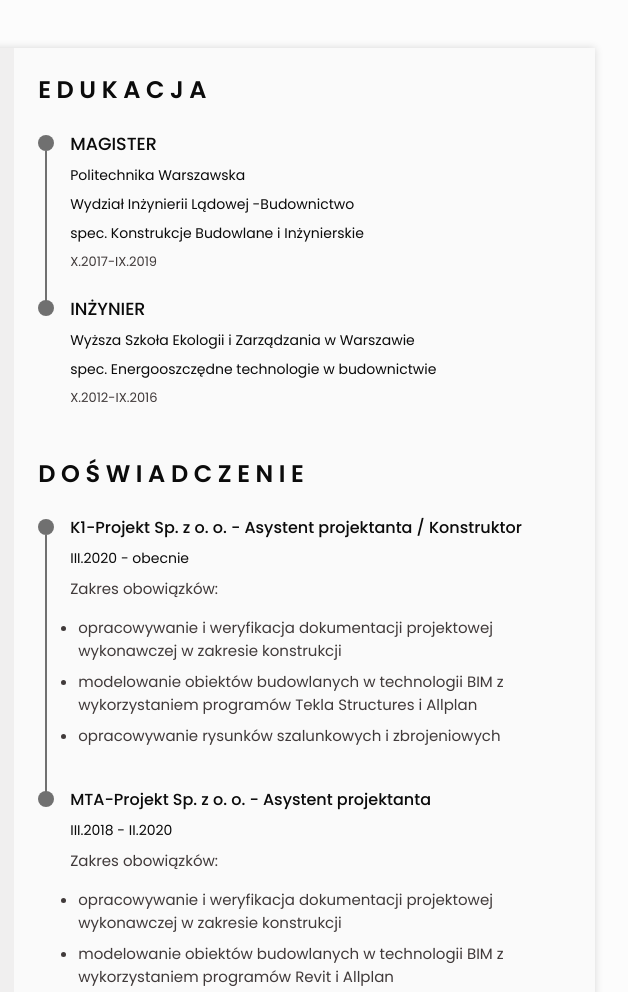
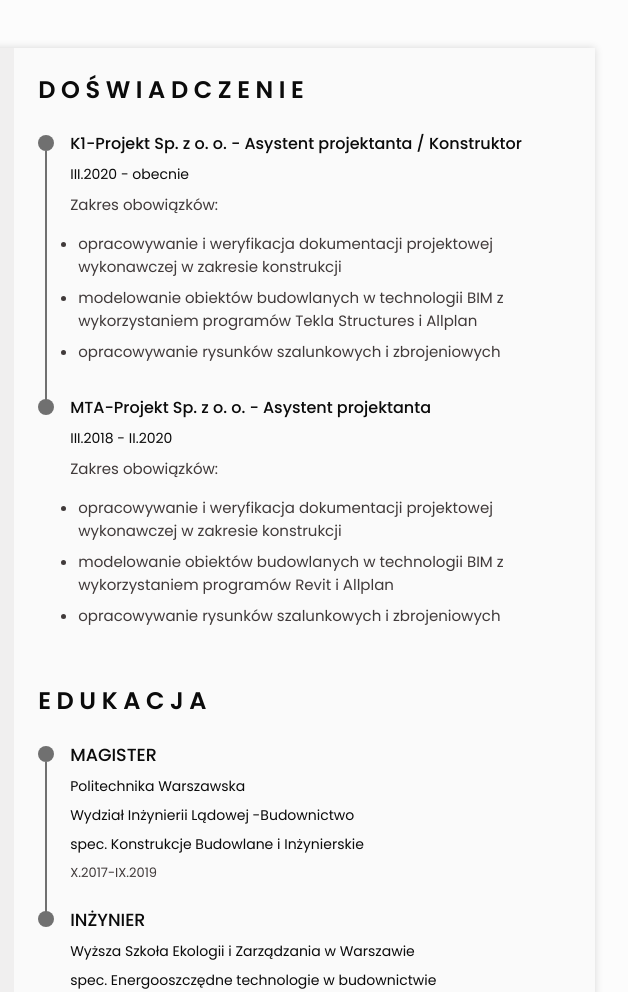
Before and after one commit to SebastianJast/Responsive_CV, a plain HTML site: page index.html in a window 1280 px wide. Shown: the top 992 px of the page, 529-1157 px from the left. Drawn offline with nearby package versions, Linux system fonts and the light colour scheme.

Commit message:
Update html and css

```diff
--- a/css/style.css
+++ b/css/style.css
@@ -527,6 +527,7 @@ img {
   display: flex;
   align-items: center;
   margin-bottom: var(--mb-3);
+  width: 100px;
 }
 
 .skills__circle,
--- a/index.html
+++ b/index.html
@@ -1,54 +1,52 @@
 <!DOCTYPE html>
 <html lang="pl">
-
   <head>
-    <meta charset="UTF-8">
-    <meta name="viewport" content="width=device-width, initial-scale=1.0">
-    <link href='https://unpkg.com/boxicons@2.1.4/css/boxicons.min.css' rel='stylesheet'>
-    <link rel="stylesheet" href="./css/style.css">
+    <meta charset="UTF-8" />
+    <meta name="viewport" content="width=device-width, initial-scale=1.0" />
+    <link
+      href="https://unpkg.com/boxicons@2.1.4/css/boxicons.min.css"
+      rel="stylesheet"
+    />
+    <link rel="stylesheet" href="./css/style.css" />
     <title>Sebastian.J_CV</title>
   </head>
 
-<body">
+  <body>
     <!-- ===== HEADER ===== -->
     <header class="l-header" id="header">
       <nav class="nav bd-container">
         <a href="#" class="nav__logo">S.Jastrzębski</a>
-
         <div class="nav__menu" id="nav-menu">
           <ul class="nav__list">
             <li class="nav__item">
               <a href="#home" class="nav__link active-link">
-                            <i class='bx bx-home nav__icon'></i>Dane kontaktowe
+                <i class="bx bx-home nav__icon"></i>Dane kontaktowe
               </a>
             </li>
-
             <li class="nav__item">
               <a href="#profile" class="nav__link">
-                            <i class='bx bx-user nav__icon'></i>O mnie
+                <i class="bx bx-user nav__icon"></i>O mnie
               </a>
             </li>
             <li class="nav__item">
               <a href="#education" class="nav__link">
-                            <i class='bx bx-book nav__icon'></i>Edukacja
+                <i class="bx bx-book nav__icon"></i>Edukacja
               </a>
             </li>
             <li class="nav__item">
               <a href="#skills" class="nav__link">
-                            <i class='bx bx-receipt nav__icon'></i>Umiejętności
+                <i class="bx bx-receipt nav__icon"></i>Umiejętności
               </a>
             </li>
-
             <li class="nav__item">
               <a href="#experience" class="nav__link">
-                            <i class='bx bx-briefcase-alt nav__icon'></i>Doświadczenie
+                <i class="bx bx-briefcase-alt nav__icon"></i>Doświadczenie
               </a>
             </li>
           </ul>
         </div>
-
         <div class="nav__toggle" id="nav-toggle">
-                <i class='bx bx-grid-alt'></i>
+          <i class="bx bx-grid-alt"></i>
         </div>
       </nav>
     </header>
@@ -60,68 +58,79 @@
           <section class="home" id="home">
             <div class="home__container section bd-flexbox">
               <div class="home__data bd-flexbox">
-                            <img src="./img/Sebastian.jpg" alt="" class="home__img">
-
+                <img src="./img/Sebastian.jpg" alt="" class="home__img" />
                 <h1 class="home__title">Jastrzębski <b>Sebastian</b></h1>
                 <h3 class="home__profession">Junior Developer</h3>
-
                 <!-- Button to download CV saved in the pdf folder -->
                 <div class="home__button">
-                                <a download="" href="./pdf/Sebastian_Jastrzebski_CV.pdf" class="home__button-movil">Moje
-                                    CV</a>
+                  <a
+                    download=""
+                    href="./pdf/Sebastian_Jastrzebski_CV.pdf"
+                    class="home__button-movil"
+                    >Moje CV</a
+                  >
                 </div>
               </div>
               <div class="home__address bd-flexbox">
                 <span class="home__information">
-                                <i class="bx bx-map home__icon"></i> Brzeska 14, Siedlce 08-110
+                  <i class="bx bx-map home__icon"></i> Brzeska 14, Siedlce
+                  08-110
                 </span>
                 <span class="home__information">
-                                <i class="bx bx-envelope home__icon"></i> sebastian.jastrzebski@poczta.pl
+                  <i class="bx bx-envelope home__icon"></i>
+                  sebastian.jastrzebski@poczta.pl
                 </span>
                 <span class="home__information">
-                                <i class='bx bx-phone home__icon'></i> 607-877-965
+                  <i class="bx bx-phone home__icon"></i> 607-877-965
                 </span>
-                            <span class="home__information"><a
-                                    href="https://github.com/SebastianJast">GitHub</a>
+                <span class="home__information"
+                  ><a href="https://github.com/SebastianJast">GitHub</a>
                 </span>
               </div>
             </div>
-
             <!-- Theme change button -->
-                    <i class='bx bx-moon change-theme' title="Theme" id="theme-button"></i>
-
+            <i
+              class="bx bx-moon change-theme"
+              title="Theme"
+              id="theme-button"
+            ></i>
             <!-- Button to generate and download the pdf. Available for desktop -->
-                    <i class='bx bx-download generate-pdf' title="Generate PDF" id="resume-button"></i>
+            <i
+              class="bx bx-download generate-pdf"
+              title="Generate PDF"
+              id="resume-button"
+            ></i>
           </section>
-
-
           <!-- ===== SOCIAL ===== -->
           <section class="social section">
             <h2 class="section-title">SOCIAL</h2>
             <div class="social__container bd-flexbox">
-                        <a href="https://www.facebook.com/profile.php?id=100091494713772" target="_blank"
-                            class="social__link">
+              <a
+                href="https://www.facebook.com/profile.php?id=100091494713772"
+                target="_blank"
+                class="social__link"
+              >
                 <i class="bx bxl-facebook social__icon"></i> @jastrzębski
               </a>
             </div>
           </section>
-
           <!-- ===== PROFILE ===== -->
           <section class="profile section" id="profile">
             <h2 class="section-title">O mnie</h2>
             <p class="profile__description">
-                        Jestem osobą z doświadczeniem jako asystent projektanta / konstruktor, dążącą do zmiany kariery na
-                        frontend development. Moje umiejętności organizacyjne, dokładność i zdolność do współpracy,
-                        zdobyte podczas pracy jako asystent, teraz motywują mnie do nauki i rozwoju w dziedzinie
-                        programowania. Uczę się najnowszych technologii webowych i jestem
-                        gotów wykorzystać moje umiejętności do tworzenia atrakcyjnych i funkcjonalnych projektów jako
-                        junior developer.
+              Jestem osobą z doświadczeniem jako asystent projektanta /
+              konstruktor, dążącą do zmiany kariery na frontend development.
+              Moje umiejętności organizacyjne, dokładność i zdolność do
+              współpracy, zdobyte podczas pracy jako asystent, teraz motywują
+              mnie do nauki i rozwoju w dziedzinie programowania. Uczę się
+              najnowszych technologii webowych i jestem gotów wykorzystać moje
+              umiejętności do tworzenia atrakcyjnych i funkcjonalnych projektów
+              jako junior developer.
             </p>
           </section>
           <!-- ==== SKILLS ==== -->
           <section class="skills section" id="skills">
             <h2 class="section-title">Technologie</h2>
-
             <div class="skills__content bd-flexbox-row">
               <div class="skills__content bd-flexbox">
                 <ul class="skills__data">
@@ -152,7 +161,7 @@
                   </li>
                   <li class="skills__name">
                     <span class="skills__circle"></span>MySQL
-                            </li></li>
+                  </li>
                   <li class="skills__name">
                     <span class="skills__circle"></span>Git
                   </li>
@@ -160,11 +169,9 @@
               </div>
             </div>
           </section>
-
           <!-- ===== LANGUAGES ===== -->
           <section class="languages section">
             <h2 class="section-title">Języki</h2>
-
             <div class="languages__container">
               <ul class="languages__content bd-flexbox">
                 <li class="languages__name">
@@ -174,109 +181,116 @@
             </div>
           </section>
         </div>
-
         <div class="resume__right">
-
+          <!-- ===== EXPERIENCE ===== -->
+          <section class="experience section" id="experience">
+            <h2 class="section-title">Doświadczenie</h2>
+            <div class="experience__container bd-flexbox">
+              <div class="experience__content">
+                <div class="experience__time">
+                  <span class="experience__rounder"></span>
+                  <span class="experience__line"></span>
+                </div>
+                <div class="experience__data bd-flexbox">
+                  <h3 class="experience__title">
+                    K1-Projekt Sp. z o. o. - Asystent projektanta / Konstruktor
+                  </h3>
+                  <span class="experience__company">III.2020 - obecnie</span>
+                  <p class="experience__description">Zakres obowiązków:</p>
+                  <ul class="experience__list">
+                    <li class="experience__item">
+                      opracowywanie i weryfikacja dokumentacji projektowej
+                      wykonawczej w zakresie konstrukcji
+                    </li>
+                    <li class="experience__item">
+                      modelowanie obiektów budowlanych w technologii BIM z
+                      wykorzystaniem programów Tekla Structures i Allplan
+                    </li>
+                    <li class="experience__item">
+                      opracowywanie rysunków szalunkowych i zbrojeniowych
+                    </li>
+                  </ul>
+                </div>
+              </div>
+              <div class="experience__content">
+                <div class="experience__time">
+                  <span class="experience__rounder"></span>
+                  <!-- <span class="experience__line"></span> -->
+                </div>
+                <div class="experience__data bd-flexbox">
+                  <h3 class="experience__title">
+                    MTA-Projekt Sp. z o. o. - Asystent projektanta
+                  </h3>
+                  <span class="experience__company">III.2018 - II.2020</span>
+                  <p class="experience__description">Zakres obowiązków:</p>
+                  <ul class="experience__list">
+                    <li class="experience__item">
+                      opracowywanie i weryfikacja dokumentacji projektowej
+                      wykonawczej w zakresie konstrukcji
+                    </li>
+                    <li class="experience__item">
+                      modelowanie obiektów budowlanych w technologii BIM z
+                      wykorzystaniem programów Revit i Allplan
+                    </li>
+                    <li class="experience__item">
+                      opracowywanie rysunków szalunkowych i zbrojeniowych
+                    </li>
+                  </ul>
+                </div>
+              </div>
+            </div>
+          </section>
           <!-- ===== EDUCATION ===== -->
           <section class="education section" id="education">
             <h2 class="section-title">Edukacja</h2>
-
             <div class="education__conatiner bd-flexbox">
               <div class="education__content">
                 <div class="education__time">
                   <span class="education__rounder"></span>
                   <span class="education__line"></span>
                 </div>
-
                 <div class="education__data bd-flexbox">
                   <h3 class="education-title">MAGISTER</h3>
-                                <span class="education__studies">Politechnika Warszawska</span>
-                                <span class="education__studies">Wydział Inżynierii Lądowej -Budownictwo</span>
-                                <span class="education__studies">spec. Konstrukcje Budowlane i Inżynierskie</span>
+                  <span class="education__studies"
+                    >Politechnika Warszawska</span
+                  >
+                  <span class="education__studies"
+                    >Wydział Inżynierii Lądowej -Budownictwo</span
+                  >
+                  <span class="education__studies"
+                    >spec. Konstrukcje Budowlane i Inżynierskie</span
+                  >
                   <span class="education__year">X.2017-IX.2019</span>
                 </div>
               </div>
-
               <div class="education__content">
                 <div class="education__time">
                   <span class="education__rounder"></span>
                   <!-- <span class="education__line"></span> -->
                 </div>
-
                 <div class="education__data bd-flexbox">
                   <h3 class="education-title">INŻYNIER</h3>
-                                <span class="education__studies">Wyższa Szkoła Ekologii i Zarządzania w Warszawie</span>
-                                <span class="education__studies">spec. Energooszczędne technologie w budownictwie</span>
+                  <span class="education__studies"
+                    >Wyższa Szkoła Ekologii i Zarządzania w Warszawie</span
+                  >
+                  <span class="education__studies"
+                    >spec. Energooszczędne technologie w budownictwie</span
+                  >
                   <span class="education__year">X.2012-IX.2016</span>
                 </div>
               </div>
-
-                    </div>
-                </section>
-
-                <!-- ===== EXPERIENCE ===== -->
-                <section class="experience section" id="experience">
-                    <h2 class="section-title">Doświadczenie</h2>
-
-                    <div class="experience__container bd-flexbox">
-                        <div class="experience__content">
-                            <div class="experience__time">
-                                <span class="experience__rounder"></span>
-                                <span class="experience__line"></span>
-                            </div>
-
-                            <div class="experience__data bd-flexbox">
-                                <h3 class="experience__title">K1-Projekt Sp. z o. o. - Asystent projektanta / Konstruktor</h3>
-                                <span class="experience__company">III.2020 - obecnie</span>
-                                <p class="experience__description">Zakres obowiązków:
-                                <ul class="experience__list">
-                                    <li class="experience__item">opracowywanie i weryfikacja dokumentacji projektowej
-                                        wykonawczej w zakresie konstrukcji</li>
-                                    <li class="experience__item">modelowanie obiektów budowlanych w technologii BIM z
-                                        wykorzystaniem programów Tekla Structures i Allplan</li>
-                                    <li class="experience__item">opracowywanie rysunków szalunkowych i zbrojeniowych
-                                    </li>
-                                </ul>
-                                </p>
-                            </div>
-                        </div>
-
-                        <div class="experience__content">
-                            <div class="experience__time">
-                                <span class="experience__rounder"></span>
-                                <!-- <span class="experience__line"></span> -->
-                            </div>
-
-                            <div class="experience__data bd-flexbox">
-                                <h3 class="experience__title">MTA-Projekt Sp. z o. o. - Asystent projektanta</h3>
-                                <span class="experience__company">III.2018 - II.2020</span>
-                                <p class="experience__description">Zakres obowiązków:
-                                <ul class="experience__list">
-                                    <li class="experience__item">opracowywanie i weryfikacja dokumentacji projektowej
-                                        wykonawczej w zakresie konstrukcji</li>
-                                    <li class="experience__item">modelowanie obiektów budowlanych w technologii BIM z
-                                        wykorzystaniem programów Revit i Allplan</li>
-                                    <li class="experience__item">opracowywanie rysunków szalunkowych i zbrojeniowych
-                                    </li>
-                                </ul>
-                                </p>
-                            </div>
-                        </div>
-
             </div>
           </section>
           <!-- ===== INTERESTS ===== -->
           <section class="interests section">
             <h2 class="section-title">Hobby</h2>
-
             <div class="interests__container bd-flexbox">
               <div class="interests__content">
-                            <i class='bx bx-cycling interests__icon'></i>
+                <i class="bx bx-cycling interests__icon"></i>
                 <span class="interests__name">Kolarstwo</span>
               </div>
-
               <div class="interests__content">
-                            <i class='bx bx-swim interests__icon'></i>
+                <i class="bx bx-swim interests__icon"></i>
                 <span class="interests__name">Pływanie</span>
               </div>
             </div>
@@ -284,26 +298,26 @@
         </div>
         <!-- ===== FOOTER ===== -->
         <footer class="footer__button" id="area-cv">
-                <p class="footer__item">Wyrażam zgodę na przetwarzanie moich danych osobowych dla potrzeb niezbędnych do
-                    realizacji procesu rekrutacji (zgodnie z ustawą z dnia 10 maja 2018 roku o ochronie danych osobowych
-                    (Dz. Ustaw z 2018, poz. 1000) oraz zgodnie z Rozporządzeniem Parlamentu Europejskiego i Rady (UE)
-                    2016/679 z dnia 27 kwietnia 2016 r. w sprawie ochrony osób fizycznych w związku z przetwarzaniem
-                    danych osobowych i w sprawie swobodnego przepływu takich danych oraz uchylenia dyrektywy 95/46/WE
-                    (RODO)).</p>
+          <p class="footer__item">
+            Wyrażam zgodę na przetwarzanie moich danych osobowych dla potrzeb
+            niezbędnych do realizacji procesu rekrutacji (zgodnie z ustawą z
+            dnia 10 maja 2018 roku o ochronie danych osobowych (Dz. Ustaw z
+            2018, poz. 1000) oraz zgodnie z Rozporządzeniem Parlamentu
+            Europejskiego i Rady (UE) 2016/679 z dnia 27 kwietnia 2016 r. w
+            sprawie ochrony osób fizycznych w związku z przetwarzaniem danych
+            osobowych i w sprawie swobodnego przepływu takich danych oraz
+            uchylenia dyrektywy 95/46/WE (RODO)).
+          </p>
         </footer>
       </div>
     </main>
-
     <!-- ===== SCROLLTOP ===== -->
     <a href="#" class="scrolltop" id="scroll-top">
       <i class="bx bx-up-arrow-alt scrolltop__icon"></i>
     </a>
-
     <!-- ===== HTML2PDF ===== -->
     <script src="js/html2pdf.bundle.min.js"></script>
-
     <!-- ===== MAIN JS ===== -->
     <script src="js/main.js"></script>
   </body>
-
 </html>
```
Lines whose indentation alone changed are shown as unchanged.
